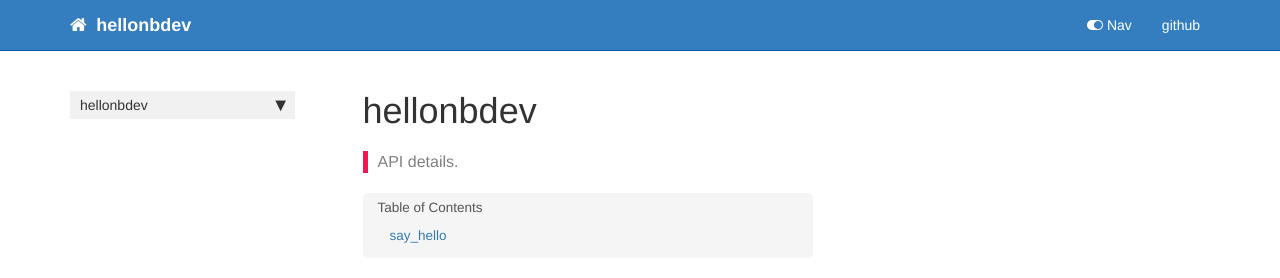
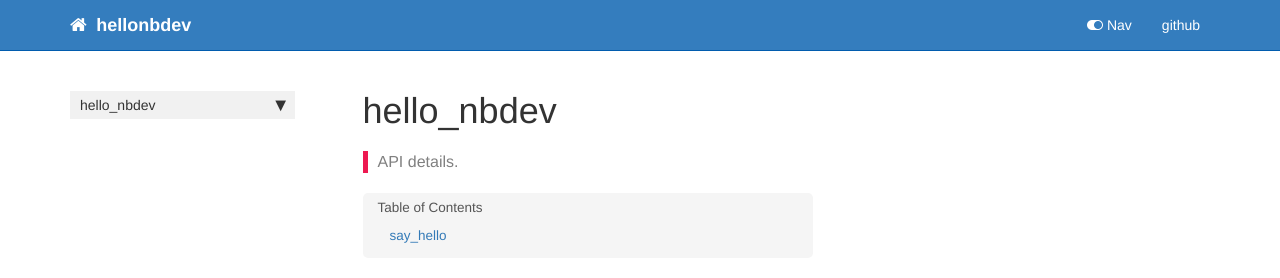
Before and after one commit to RaminParker/hello_nbdev, a Jekyll site: the page built from docs/core.html, in a window 1280 px wide. Shown: the top 278 px of the page. Built offline with Jekyll 4.4.1, drawn with Linux system fonts in a browser that asks for light colours; nearby versions of some CDN libraries; comment, search, counter and statistics services are not loaded.

```diff
--- a/docs/_config.yml
+++ b/docs/_config.yml
@@ -61,4 +61,4 @@ sidebars:
 permalink: pretty
 
 theme: jekyll-theme-cayman
-baseurl: /hellonbdev/
+baseurl: /hello_nbdev/
--- a/docs/_data/sidebars/home_sidebar.yml
+++ b/docs/_data/sidebars/home_sidebar.yml
@@ -10,9 +10,9 @@ entries:
       title: Overview
       url: /
     - output: web,pdf
-      title: hellonbdev
+      title: hello_nbdev
       url: /core
     output: web
-    title: hellonbdev
+    title: hello_nbdev
   output: web
   title: Sidebar
--- a/docs/core.html
+++ b/docs/core.html
@@ -1,6 +1,6 @@
 ---
 
-title: hellonbdev
+title: hello_nbdev
 
 keywords: fastai
 sidebar: home_sidebar
@@ -45,7 +45,7 @@ description: "API details."
 
 
 <div class="output_markdown rendered_html output_subarea ">
-<h4 id="say_hello" class="doc_header"><code>say_hello</code><a href="https://github.com/RaminParker/hellonbdev/tree/master/hellonbdev/core.py#L6" class="source_link" style="float:right">[source]</a></h4><blockquote><p><code>say_hello</code>(<strong><code>to</code></strong>)</p>
+<h4 id="say_hello" class="doc_header"><code>say_hello</code><a href="https://github.com/RaminParker/hello_nbdev/tree/master/hello_nbdev/core.py#L6" class="source_link" style="float:right">[source]</a></h4><blockquote><p><code>say_hello</code>(<strong><code>to</code></strong>)</p>
 </blockquote>
 <p>Say hello to somebody</p>
 
--- a/docs/sidebar.json
+++ b/docs/sidebar.json
@@ -1,6 +1,6 @@
 {
-  "hellonbdev": {
+  "hello_nbdev": {
     "Overview": "/",
-    "hellonbdev": "/core"
+    "hello_nbdev": "/core"
   }
 }
--- /dev/null
+++ b/hello_nbdev/__init__.py
@@ -0,0 +1 @@
+__version__ = "0.0.1"
```
Also changed, not shown: hello_nbdev/_nbdev.py (added, +13 -0 lines), hello_nbdev/core.py (added, +8 -0 lines), 3 other files.
